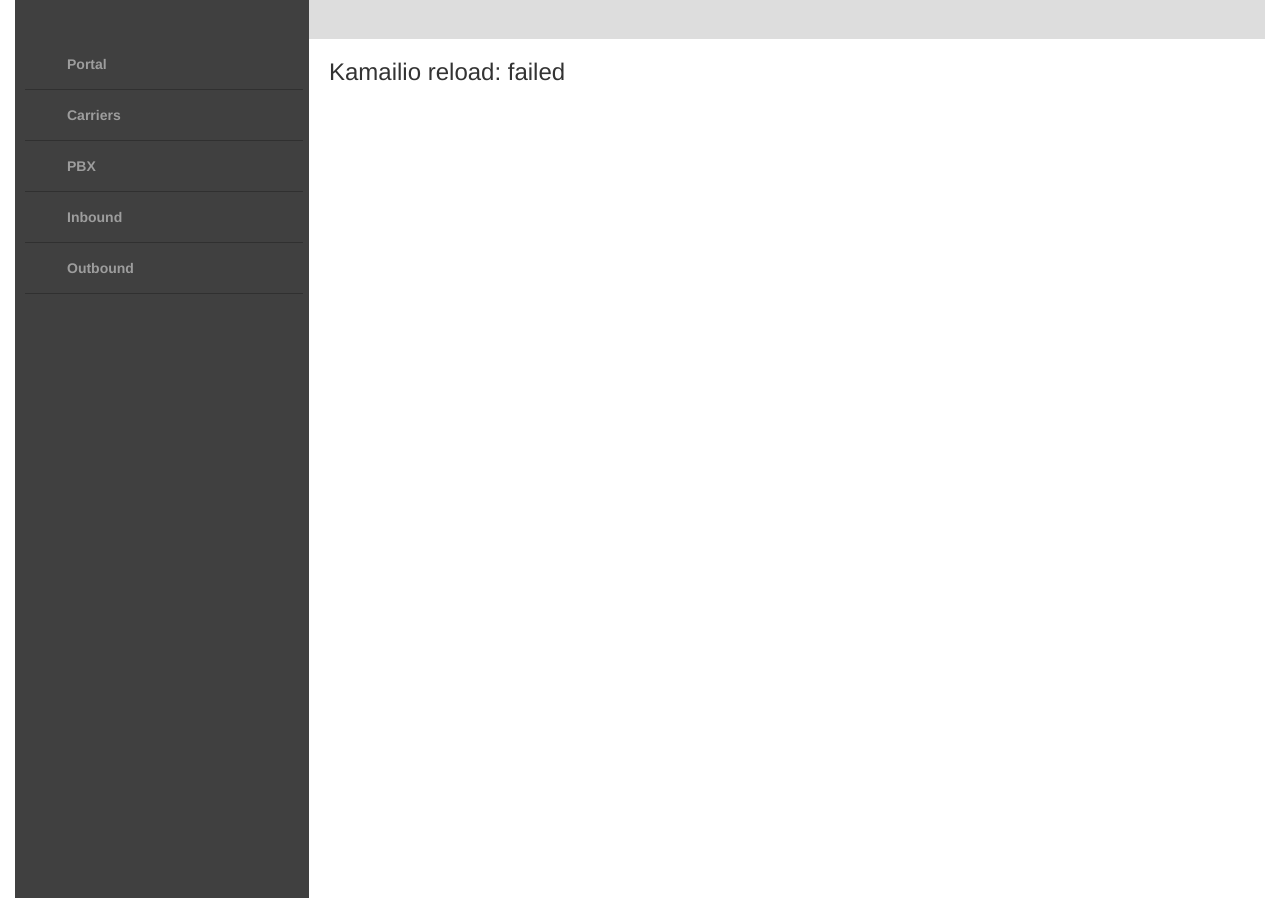
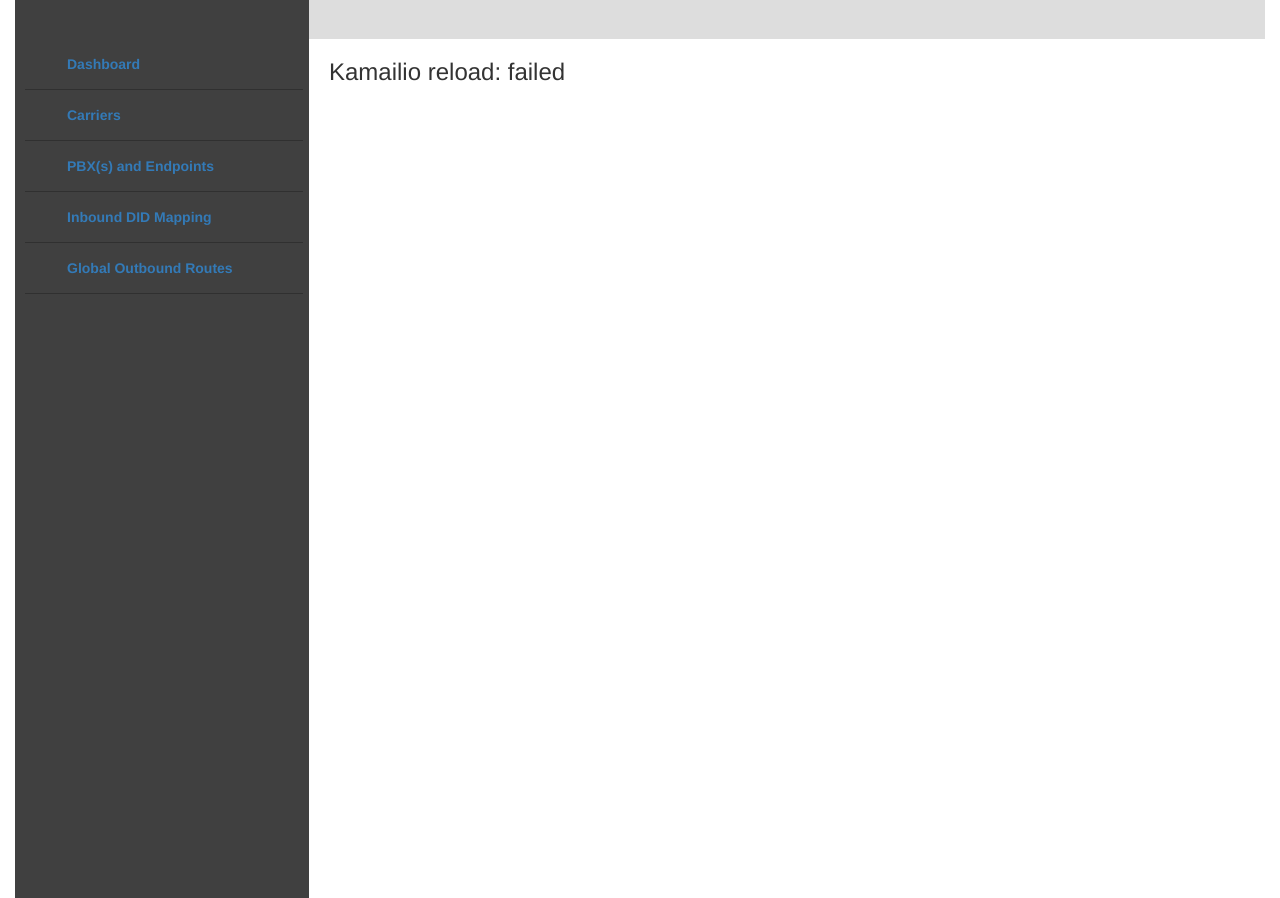
Before and after one commit to dOpensource/dsiprouter, a Flask app: page /reloadkam in a window 1280 px wide. Shown: the part 121-1019 px from the top of the page. Run offline with Flask 2, Linux system fonts and the light colour scheme; parts of the project's set-up code (start-up, migrations or seed data) failed here and were passed over; some libraries are stand-ins or nearby versions.

Commit message:
Changed the navigation so that the left hand navigation is one level

```diff
--- a/gui/static/css/main.css
+++ b/gui/static/css/main.css
@@ -220,3 +220,12 @@
 .panel-info {
     border-color: #FFB266;
 }
+
+.navlink a:link, a:visited, a:hover {
+	color: #9d9d9d;
+}
+
+a.currentlink{
+
+	color: #FFB266;
+}
--- a/gui/static/js/main.js
+++ b/gui/static/js/main.js
@@ -109,6 +109,15 @@ $(function() {
 
 });
 
+
+$(function(){
+  $('a').each(function() {
+    if ($(this).prop('href') == window.location.href) {
+      $(this).addClass('currentlink');
+    }
+  });
+});
+
 /**
  * Get the value of a querystring
  * @param  {String} field The field to get the value of
--- a/gui/templates/fullwidth_layout.html
+++ b/gui/templates/fullwidth_layout.html
@@ -49,40 +49,40 @@
   <aside id="side-menu" class="aside" role="navigation">
         <ul class="nav nav-list accordion">
           <li class="nav-header">
-            <div class="link"><i class="fa fa-lg fa-globe"></i>Portal<i class="fa fa-chevron-down"></i></div>
-            <ul class="submenu">
+            <div class="link"><i class="fa fa-lg fa-globe"></i><a class="navlink" href="/">Dashboard</a><i class="fa fa-chevron-down"></i></div>
+           <!--  <ul class="submenu">
               <li><a href="/">Dashboard</a></li>
-            </ul>
+            </ul> -->
           </li>
 
           <li class="nav-header">
-            <div class="link"><i class="fa fa-lg fa-users"></i>Carriers<i class="fa fa-chevron-down"></i></div>
-            <ul class="submenu">
+            <div class="link"><i class="fa fa-lg fa-users"></i><a class="navlink" href="/carriers">Carriers</a><i class="fa fa-chevron-down"></i></div>
+            <!-- <ul class="submenu">
               <li><a href="/carriers">List Carriers</a></li>
               <li><a href="/carriers?action=add">Add Carriers</a></li>
-            </ul>
+            </ul> -->
           </li>
 
           <li class="nav-header">
-            <div class="link"><i class="fa fa-cloud"></i>PBX<i class="fa fa-chevron-down"></i></div>
-            <ul class="submenu">
+            <div class="link"><i class="fa fa-cloud"></i><a class="navlink" href="/pbx">PBX(s) and Endpoints</a><i class="fa fa-chevron-down"></i></div>
+            <!-- <ul class="submenu">
               <li><a href="/pbx">List PBX's</a></li>
               <li><a href="/pbx?action=add">Add PBX</a></li>
-            </ul>
+            </ul> -->
           </li>
 
            <li class="nav-header">
-            <div class="link"><i class="fa fa-lg fa-map-marker"></i>Inbound<i class="fa fa-chevron-down"></i></div>
-            <ul class="submenu">
+            <div class="link"><i class="fa fa-lg fa-map-marker"></i><a class="navlink" href="/inboundmapping">Inbound DID Mapping</a><i class="fa fa-chevron-down"></i></div>
+           <!--  <ul class="submenu">
               <li><a href="/inboundmapping">Inbound DID Mapping</a></li>
             </ul>
-          </li>
+          </li> -->
 
           <li class="nav-header">
-            <div class="link"><i class="fa fa-lg fa-file-image-o"></i>Outbound<i class="fa fa-chevron-down"></i></div>
-            <ul class="submenu">
+            <div class="link"><i class="fa fa-lg fa-file-image-o"></i><a class="navlink" href="/outboundroutes">Global Outbound Routes</a><i class="fa fa-chevron-down"></i></div>
+            <!--<ul class="submenu">
               <li><a href="/outboundroutes">Global Outbound Routes</a></li>
-            </ul>
+            </ul> -->
           </li>
 
       </ul>
```
Also changed, not shown: 1 other file.
